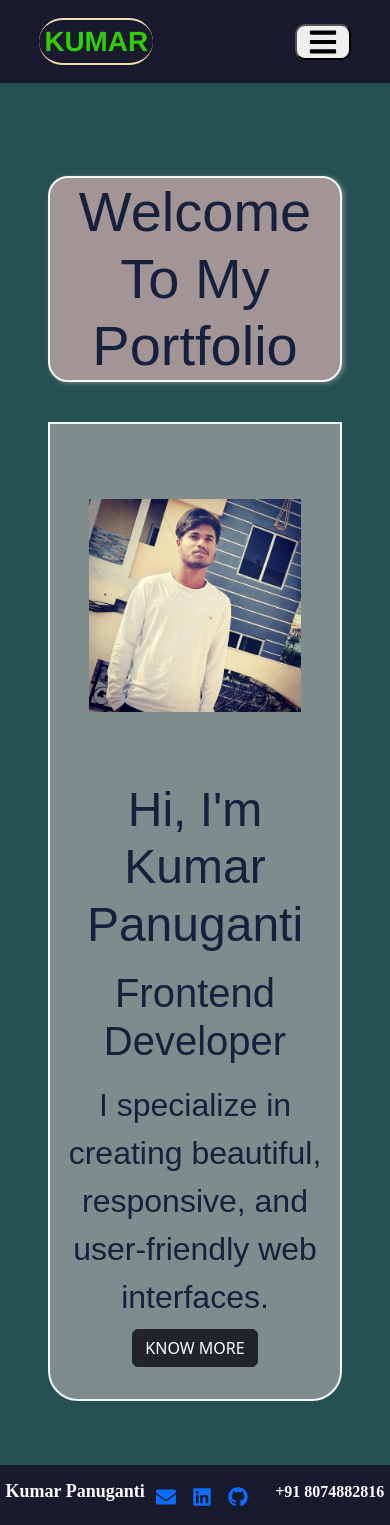
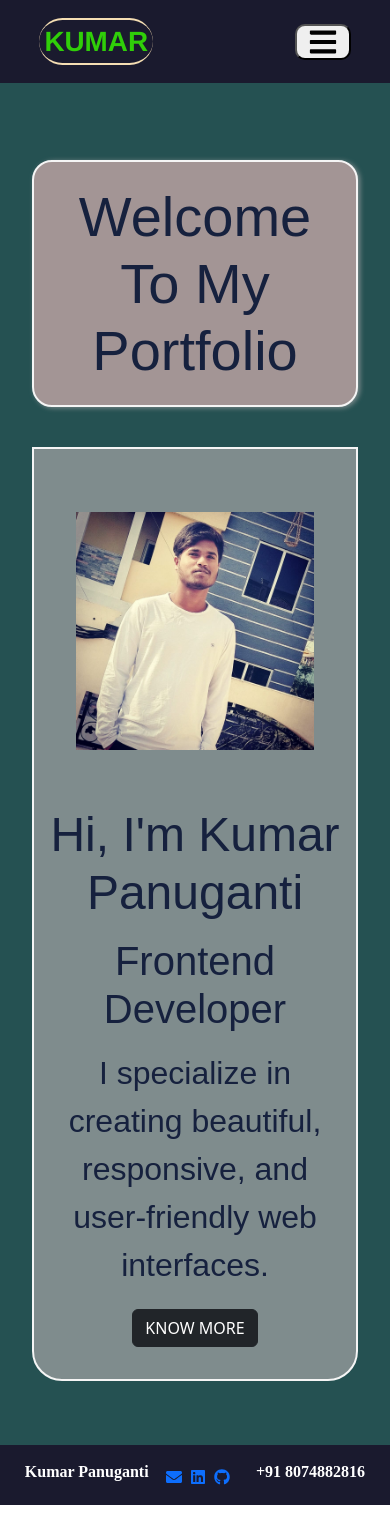
Before and after one commit to kumarpanuganti/kumar-portfolio, a React (Create React App) app: page / in a window 390 px wide. Built offline with nearby package versions, Linux system fonts and the light colour scheme.

Commit message:
changes in styling

```diff
--- a/src/components/Navbar.js
+++ b/src/components/Navbar.js
@@ -11,6 +11,7 @@ const Navbar = () => {
   const handleNavigation = (path) => {
     window.scrollTo(0, 0);
     navigate("/");
+    setIsOpen(false);
   };
   return (
     <nav className="nav-container">
--- a/src/styles/contact.scss
+++ b/src/styles/contact.scss
@@ -15,7 +15,7 @@
     background-color: #1a1a2e;
     h2 {
       margin-bottom: 20px;
-      color: #d8fffebd;
+      color: white;
       font-weight: bold;
       font-size: 40px;
     }
--- a/src/styles/footer.scss
+++ b/src/styles/footer.scss
@@ -1,14 +1,22 @@
 .footer-container {
   display: flex;
+  flex-direction: row;
   justify-content: space-around;
   align-items: center;
   background-color: #1a1a2e;
   color: white;
   height: 60px;
+  @media (max-width:767px){
+    display: flex;
+    flex-wrap: wrap;
+    align-items: center;
+    text-align: center;
+    padding: 0 1rem;
+  }
   h2{
     font-weight: 600;
     @media (max-width:767px){
-      font-size: 18px;
+      font-size: 16px;
     }
   }
   h4{
@@ -25,8 +33,8 @@
         font-size: 30px;
         margin-right: 2rem;
         @media (max-width:767px){
-          font-size: 20px;
-          margin-right: 1rem;
+          font-size: 16px;
+          margin-right: 0.5rem;
         }
       }
     }
--- a/src/styles/home.scss
+++ b/src/styles/home.scss
@@ -1,14 +1,16 @@
 .home-page {
   padding: 9rem 1.5rem 4rem;
-  background-color: #f5f5f5;
   color: #16213e;
   background-color: #255152;
-  @media (max-width:767px){
-    padding: 9rem 0 2rem;
+  @media (max-width: 767px) {
+    padding: 8rem 0 2rem;
   }
   &-welcome {
     padding: 2rem 3rem;
     border-radius: 2rem;
+    @media (max-width: 767px) {
+      padding: 2rem;
+    }
     &-img {
       width: 300px;
       height: 150px;
@@ -23,17 +25,15 @@
     &-totext {
       font-size: 5rem;
       font-weight: 500;
-      // border: 5px solid #1d0017;
       box-shadow: 2px 1px 5px #7f8c8d;
       margin-bottom: 2.5rem;
       border-radius: 20px;
-      // border-top: 2px solid #16213e;
-      // border-bottom: 3px solid #16213e;
       background-color: #a39595;
       font-family: fantasy;
       border: 2px solid whitesmoke;
       @media (max-width: 767px) {
         font-size: 3.5rem;
+        padding: 1.3rem;
       }
     }
     &-box {
@@ -90,6 +90,9 @@
           line-height: 1.5;
           font-size: 2rem;
           font-family: fantasy;
+          @media (max-width: 767px) {
+            margin-bottom: 20px;
+          }
         }
       }
     }
--- a/src/styles/mywork.scss
+++ b/src/styles/mywork.scss
@@ -3,6 +3,9 @@
   background-color: #255152;
   color: #f2e7e7;
   padding: 8rem 1.5rem 2rem;
+  @media(max-width:767px){
+    padding: 7rem 1rem 1rem;
+  }
   h1 {
     margin-bottom: 30px;
     text-align: center;
@@ -18,7 +21,7 @@
     border-radius: 15px;
     @media (max-width: 767px) {
       flex-direction: column-reverse;
-      padding: 10px 30px 30px;
+      padding: 10px 20px 30px;
     }
     &-content {
       display: flex;
@@ -27,8 +30,6 @@
       background-color: rgba(7, 22, 25, 0.777);
       border-radius: 15px;
       padding: 30px 20px 20px 30px;
-      // border-bottom-style: double;
-      // border-left-style: double;
       @media (max-width: 767px) {
         width: 100%;
         margin-bottom: 40px;
@@ -46,6 +47,9 @@
         row-gap: 10px;
         column-gap: 15px;
         text-align: center;
+        @media (max-width:767px){
+          grid-template-columns: auto auto;
+        }
         h6 {
           background-color: rgb(44, 49, 39);
           padding: 15px;
--- a/src/styles/navbar.scss
+++ b/src/styles/navbar.scss
@@ -36,7 +36,7 @@
       flex-direction: column;
       position: fixed;
       right: -300px;
-      top: 86px;
+      top: 80px;
       color: black;
       width: 300px;
       height: 100vh;
```
